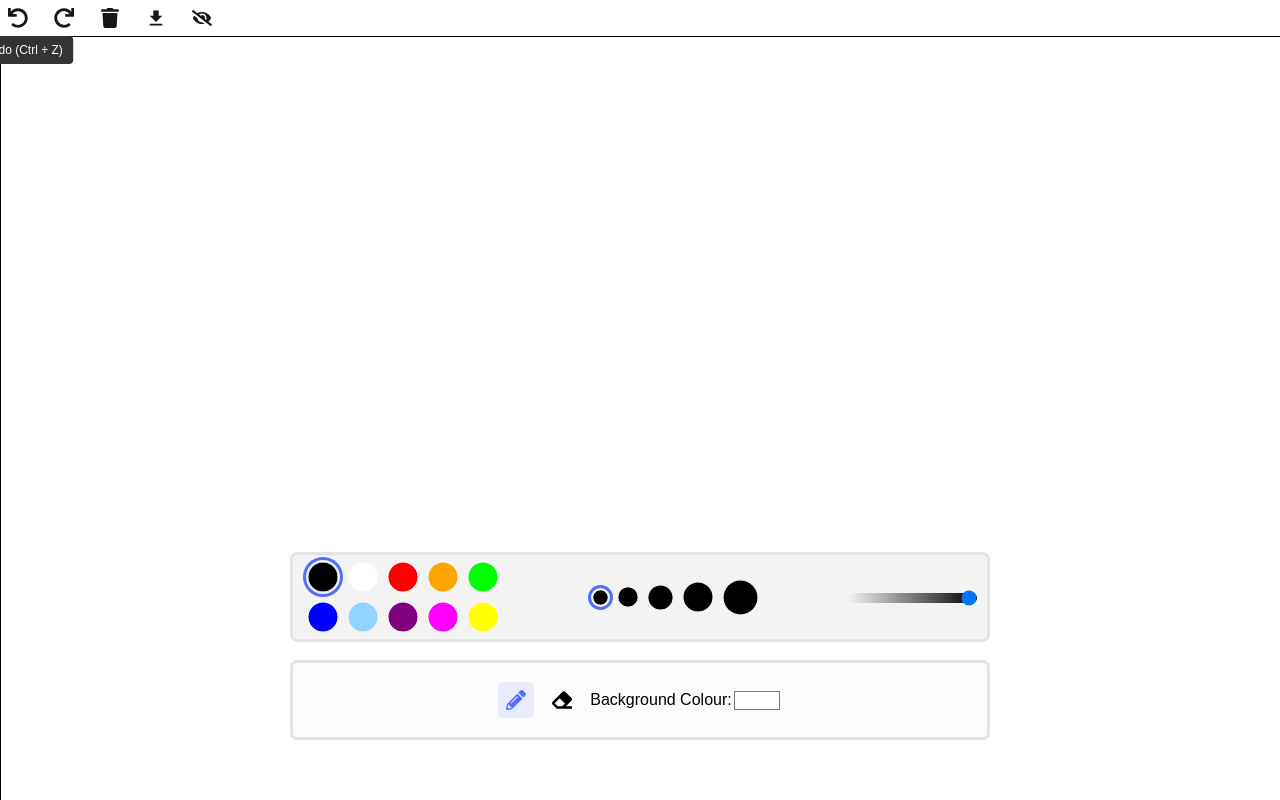
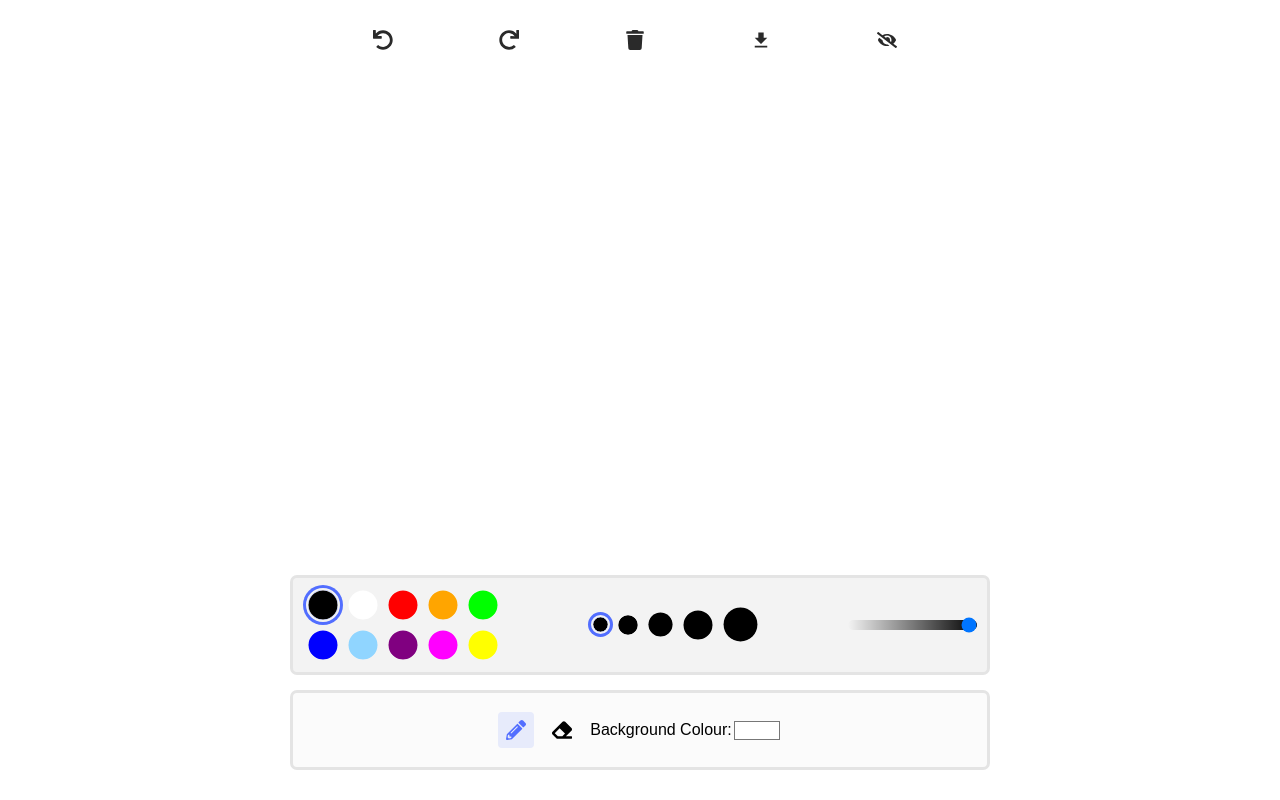
Before and after one commit to Kaimond/whiteboard, a Next.js app: page / in a window 1280 px wide. Shown: the top 800 px of the page. Built offline with nearby package versions, Linux system fonts and the light colour scheme.

Commit message:
Added styling to the top toolbar

```diff
--- a/src/app/Toolbar.module.css
+++ b/src/app/Toolbar.module.css
@@ -7,7 +7,7 @@
     height: 80px;
     left: 50%;
     transform: translateX(-50%);
-    bottom: 50px;
+    bottom: 20px;
     margin-bottom: 10px;
     background-color: #fbfbfb;
     color: black;
@@ -52,8 +52,8 @@
 .penToolbar {
     position: fixed;
     width: 700px;
-    height: 90px;
-    top: -150%;
+    height: 100px;
+    top: -160%;
     left: 50%;
     transform: translate(-50%);
     background-color: #f3f3f3;
@@ -91,3 +91,18 @@
     align-items: center;
     gap: 10px;
 }
+
+.topToolbar {
+    position: fixed;
+    display: flex;
+    justify-content: center;
+    align-items: center;
+    width: 700px;
+    height: 80px;
+    left: 50%;
+    transform: translateX(-50%);
+    top: 0px;
+    margin-bottom: 10px;
+    color: #2a2a2a;
+    gap: 80px;
+}
--- a/src/app/components/DrawingCanvas.jsx
+++ b/src/app/components/DrawingCanvas.jsx
@@ -205,8 +205,20 @@ export default function DrawingCanvas() {
 
     useEffect(() => {
         const handleKeydown = (event) => {
+            if (event.ctrlKey && event.key === "z") {
+                undo();
+            }
+
+            if (event.ctrlKey && event.shiftKey && event.key.toLowerCase() === "z") {
+                redo();
+            }
+
             if (event.ctrlKey && event.key === "Delete") {
                 clearCanvas();
+            }
+
+            if (event.ctrlKey && event.altKey && event.key === "s") {
+                download();
             }
 
             if (event.key.toLowerCase() === "d") {
@@ -217,14 +229,6 @@ export default function DrawingCanvas() {
             if (event.key.toLowerCase() === "e") {
                 eraser();
                 setActiveTool("erase");
-            }
-
-            if (event.ctrlKey && event.key === "z") {
-                undo();
-            }
-
-            if (event.ctrlKey && event.shiftKey && event.key.toLowerCase() === "z") {
-                redo();
             }
         };
 
@@ -266,7 +270,6 @@ export default function DrawingCanvas() {
                 onMouseUp={stopDrawing}
                 onMouseMove={draw}
                 style={{
-                    border: "1px solid black",
                     backgroundColor: backgroundColour,
                     width: 1920,
                     height: 1080,
--- a/src/app/components/TopToolbar.jsx
+++ b/src/app/components/TopToolbar.jsx
@@ -47,7 +47,7 @@ export default function TopToolbar({
                 </button >
             </div>
 
-            <div className={styles.tooltip} data-tooltip="Save image">
+            <div className={styles.tooltip} data-tooltip="Save image (Ctrl + Alt + S)">
                 <button
                     className={styles.button}
                     onClick={download}
```
